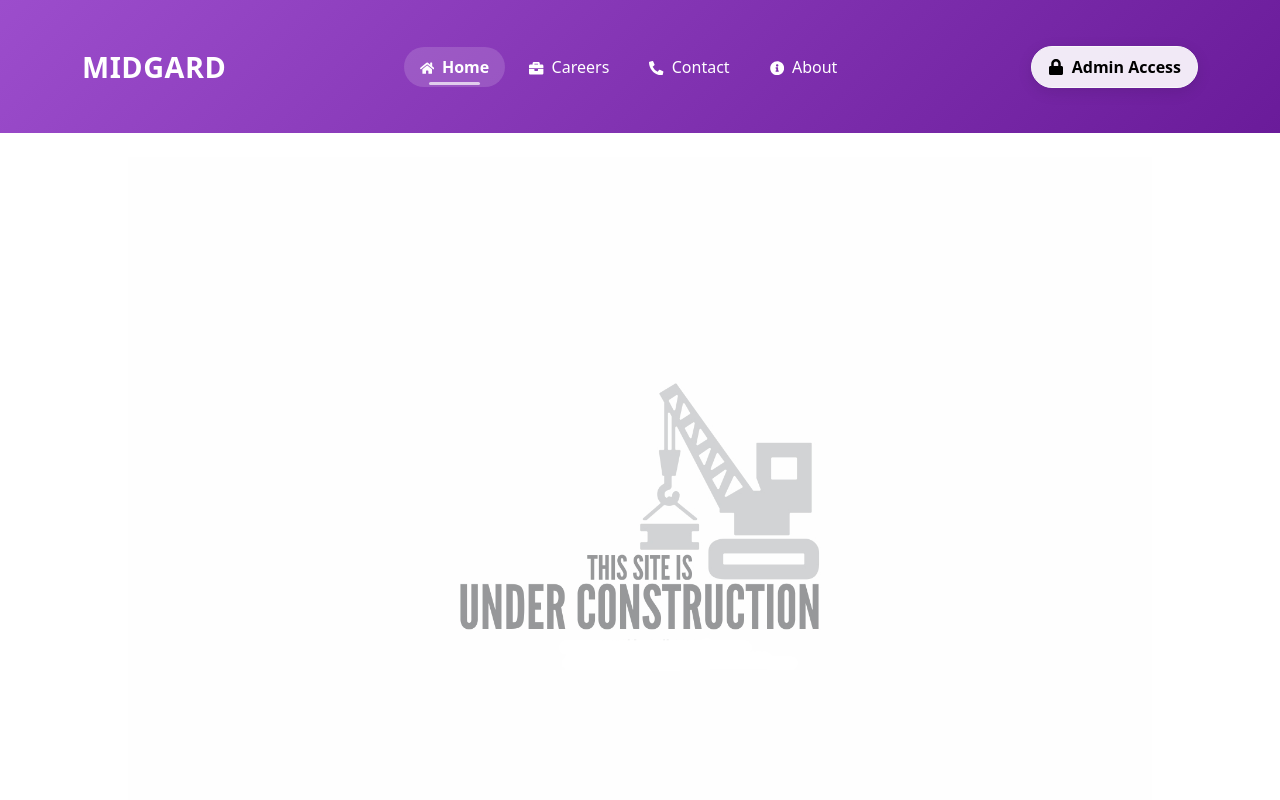
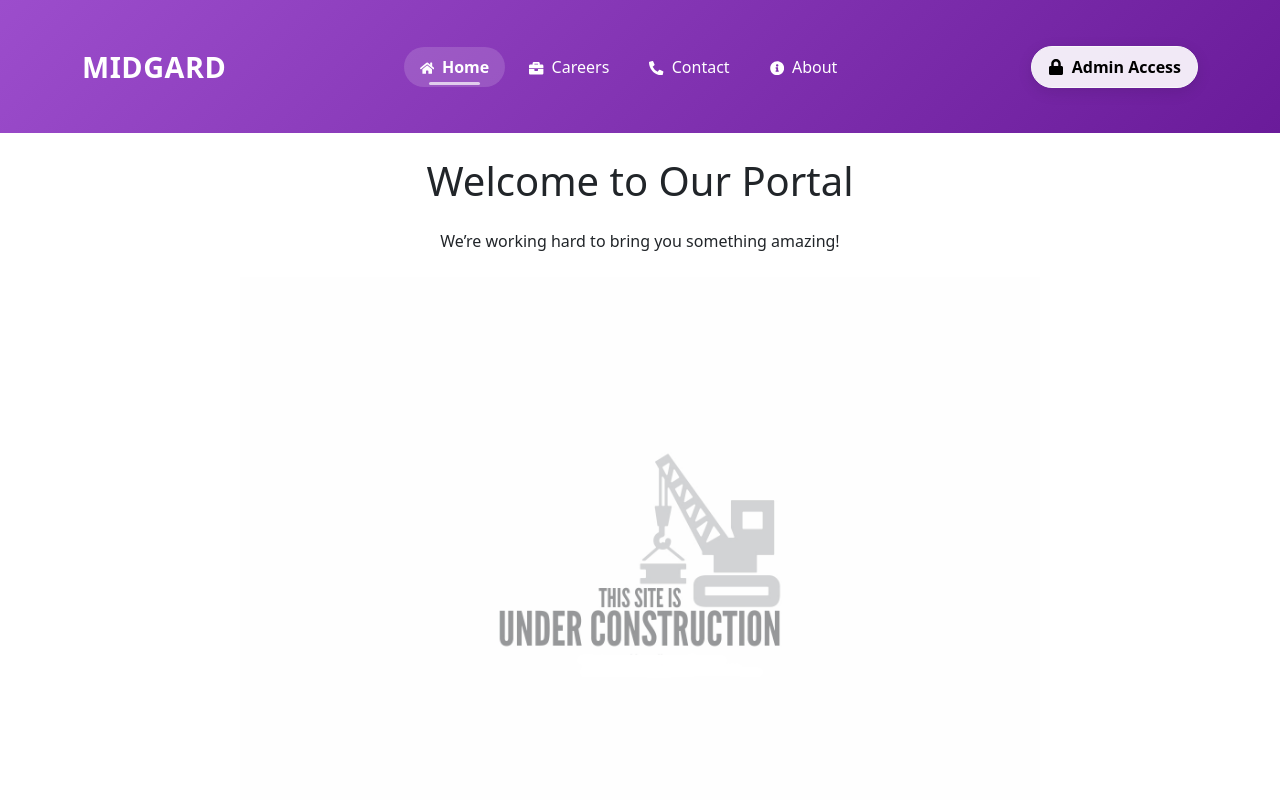
Before and after one commit to Roon627/Midgard, a React (Vite) app in the folder frontend/: page / in a window 1280 px wide. Shown: the top 800 px of the page. Built offline with nearby package versions, Linux system fonts and the light colour scheme.

Commit message:
Initial commit for Midgard-Updated

```diff
--- a/frontend/src/index.css
+++ b/frontend/src/index.css
@@ -178,6 +178,23 @@ footer p {
   }
 }
 
+/*Home background */
+.under-construction-image {
+  width: 100%;
+  max-width: 800px;
+  height: auto;
+  display: block;
+  margin: 0 auto;
+}
+
+@media (max-width: 576px) {
+  .under-construction-image {
+    max-width: 100%;
+  }
+}
+
+
+
 /* Careers Page Styles */
 
 .career-page-wrapper {
--- a/frontend/src/pages/Home.jsx
+++ b/frontend/src/pages/Home.jsx
@@ -2,17 +2,16 @@ import React from "react";
 
 function Home() {
   return (
-    <div className="home-container">
-      <h1 className="text-center my-4"></h1>
-      <p className="text-center mb-4"></p>
+    <div className="home-container text-center px-3">
+      <h1 className="my-4">Welcome to Our Portal</h1>
+      <p className="mb-4">We’re working hard to bring you something amazing!</p>
 
       {/* Under Construction Image */}
-      <div className="text-center">
+      <div className="image-wrapper">
         <img
-          src="/under-construction.jpg"  // Image from the public folder
+          src="/under-construction.jpg"  // Public folder path
           alt="Under Construction"
-          className="img-fluid"  // Bootstrap class for responsiveness
-          style={{ maxWidth: "1024px", height: "auto" }}  // Optional styling for image size
+          className="under-construction-image"
         />
       </div>
     </div>
```
